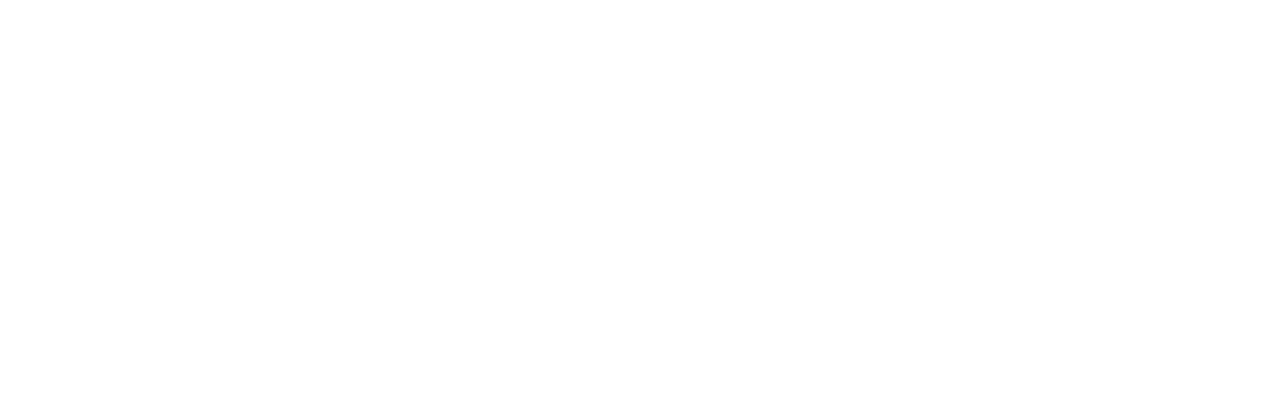
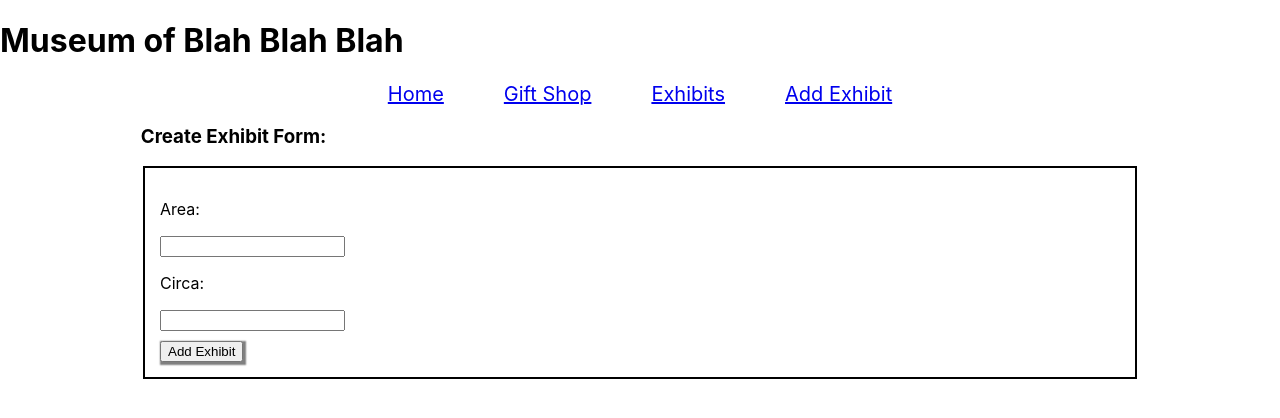
Before and after one commit to MRKnutson/Museum_app_dpl_wk4, a React (Create React App) app in the folder client/: page /exhibits/new in a window 1280 px wide. Before the commit this address had no page. Shown: the top 418 px of the page. Built offline with nearby package versions, Linux system fonts and the light colour scheme.

Commit message:
added form for edit and new exhibits

```diff
--- a/client/src/App.js
+++ b/client/src/App.js
@@ -3,6 +3,7 @@ import { Routes, Route } from "react-router-dom";
 import Home from './components/Home';
 import Exhibits from './components/Exhibits';
 import Items from './components/Items';
+import ExhibitForm from './components/ExhibitForm';
 
 function App() {
   return (
@@ -10,6 +11,8 @@ function App() {
       <Routes>
         <Route path ="/" element = {<Home />}/>
         <Route path ="/exhibits" element = {<Exhibits />}/>
+        <Route path ="/exhibits/new" element = {<ExhibitForm />}/>
+        <Route path ="/exhibits/:id/edit" element = {<ExhibitForm />}/>
         <Route path ="/items" element = {<Items />}/>
       </Routes>
     </>
--- /dev/null
+++ b/client/src/components/ExhibitForm.js
@@ -0,0 +1,75 @@
+import axios from "axios";
+import React, { useEffect, useState } from "react"
+import { useNavigate, useParams } from "react-router";
+import Navbar from "./Navbar";
+
+const ExhibitForm = () => {
+
+  const params = useParams();
+  const [area, setArea] = useState("")
+  const [circa, setCirca] = useState("")
+  const navigate = useNavigate()
+
+  useEffect(()=>{
+    getExhibit();
+  },[])
+
+  const getExhibit = async () => {
+    if (params.id) {
+      try {
+        let res = await axios.get(`/api/exhibits/${params.id}`);
+        setArea(res.data.area)
+        setCirca(res.data.circa)
+      } catch (err) {
+        alert("err occurred getting exhibit");
+      };
+    }
+  };
+
+  const handleSubmit = async (e)=> {
+    e.preventDefault();
+    let newExhibit = {area: area, circa: circa}
+    if (params.id) {
+      try {
+        await axios.put(`/api/exhibits/${params.id}`, newExhibit)
+        navigate("/exhibits")
+      } catch (err) {
+        alert("error updating exhibit: debug")
+      };
+    } else {
+      try {
+        await axios.post(`/api/exhibits/`, newExhibit)
+        navigate("/exhibits")
+      } catch (err) {
+        alert("error adding exhibit: debug")
+      };
+    }
+  };
+
+  return(
+    <div>
+      <h1>Museum of Blah Blah Blah</h1>
+      <Navbar />
+      <h3 style={{marginLeft: "11%"}}>{params.id ? "Edit" : "Create"} Exhibit Form:</h3>
+      <form style={style.formContainer} onSubmit={handleSubmit}>
+        <p>Area:</p>
+        <input value={area} onChange={(e)=>setArea(e.target.value)} />
+        <p>Circa:</p>
+        <input value={circa} onChange={(e)=>setCirca(e.target.value)}/>
+        <br />
+        <button>{params.id ? "Submit Edit" : "Add Exhibit"}</button>
+      </form>
+    </div>
+  );
+};
+
+export default ExhibitForm;
+
+const style ={
+  formContainer: {
+    width: "75%",
+    border: "2px solid black",
+    padding: "15px",
+    margin: "auto",
+  },
+};
--- a/client/src/components/Exhibits.js
+++ b/client/src/components/Exhibits.js
@@ -1,5 +1,7 @@
 import React, { useEffect, useState } from "react";
 import axios from "axios";
+import Navbar from "./Navbar";
+import { Link } from "react-router-dom";
 
 
 const Exhibits = () => {
@@ -22,9 +24,10 @@ const Exhibits = () => {
   const renderExhibits = () => {
     return exhibits.map((exhibit)=>{
       return(
-        <div key = {exhibit.id}>
+        <div key = {exhibit.id} style={style.exhibits}>
           <h2>Area: {exhibit.area}</h2>
           <p>Circa: {exhibit.circa}</p>
+          <Link to={`/exhibits/${exhibit.id}/edit`}>Edit Exhibit</Link>
         </div>
       );
     });
@@ -32,10 +35,27 @@ const Exhibits = () => {
 
   return(
     <div>
-      <h1>Museum of Blah Blah Blah</h1>
+      <h1 style={style.header}>Museum of Blah Blah Blah</h1>
+      <Navbar />
       {renderExhibits()}
     </div>
   )
 };
 
 export default Exhibits;
+
+const style ={
+  header: {
+    display: "flex",
+    margin: "10px",
+    padding: "20px",
+    backgroundColor: "grey",
+    justifyContent: "center",
+    border: "2px solid black"
+  },
+  exhibits: {
+    padding: "5px",
+    margin: "10px",
+    border: "2px solid black",
+  },
+};
--- a/client/src/components/Items.js
+++ b/client/src/components/Items.js
@@ -1,7 +1,59 @@
-import React from "react"
+import React, { useEffect, useState } from "react";
+import axios from "axios";
+import Navbar from "./Navbar";
+
 
 const Items = () => {
+  const [items, setItems]=useState([]);
 
+  useEffect(()=>{
+    getItems();
+  },[]);
+
+  const getItems = async () => {
+    try {
+      let res = await axios.get("/api/items");
+      setItems(res.data);
+      console.log(res.data);
+    } catch (err) {
+      alert("error getting items: debug");
+    };
+  };
+
+  const renderItems = () => {
+    return items.map((item)=>{
+      return(
+        <div key = {item.id} style={style.items}>
+          <h2>Item: {item.name}</h2>
+          <p>Price: ${item.price}</p>
+        </div>
+      );
+    });
+  };
+
+  return(
+    <div>
+      <h1 style={style.header}>Museum Gift Shop</h1>
+      <Navbar />
+      {renderItems()}
+    </div>
+  )
 };
 
 export default Items;
+
+const style ={
+  header: {
+    display: "flex",
+    margin: "10px",
+    padding: "20px",
+    backgroundColor: "grey",
+    justifyContent: "center",
+    border: "2px solid black"
+  },
+  items: {
+    padding: "5px",
+    margin: "10px",
+    border: "2px solid black",
+  },
+};
--- /dev/null
+++ b/client/src/components/Navbar.js
@@ -0,0 +1,27 @@
+import React from "react"
+import { Link } from "react-router-dom";
+
+const Navbar = () => {
+  return(
+    <div style = {style.container}>
+      <Link style={style.link} to ="/">Home</Link>
+      <Link style={style.link} to ="/items">Gift Shop</Link>
+      <Link style={style.link} to ="/exhibits">Exhibits</Link>
+      <Link style={style.link} to="/exhibits/new">Add Exhibit</Link>
+    </div>
+  )
+};
+
+export default Navbar;
+
+const style ={
+  container: {
+    display: "flex",
+    justifyContent: "center",
+  },
+  link: {
+    marginRight: "30px",
+    marginLeft: "30px",
+    fontSize: "1.25em",
+  }
+};
--- a/client/src/index.css
+++ b/client/src/index.css
@@ -11,3 +11,8 @@ code {
   font-family: source-code-pro, Menlo, Monaco, Consolas, 'Courier New',
     monospace;
 }
+
+button {
+  margin-top: 10px;
+  box-shadow: 1.5px 1.5px 1.5px 1.5px grey;
+}
```
